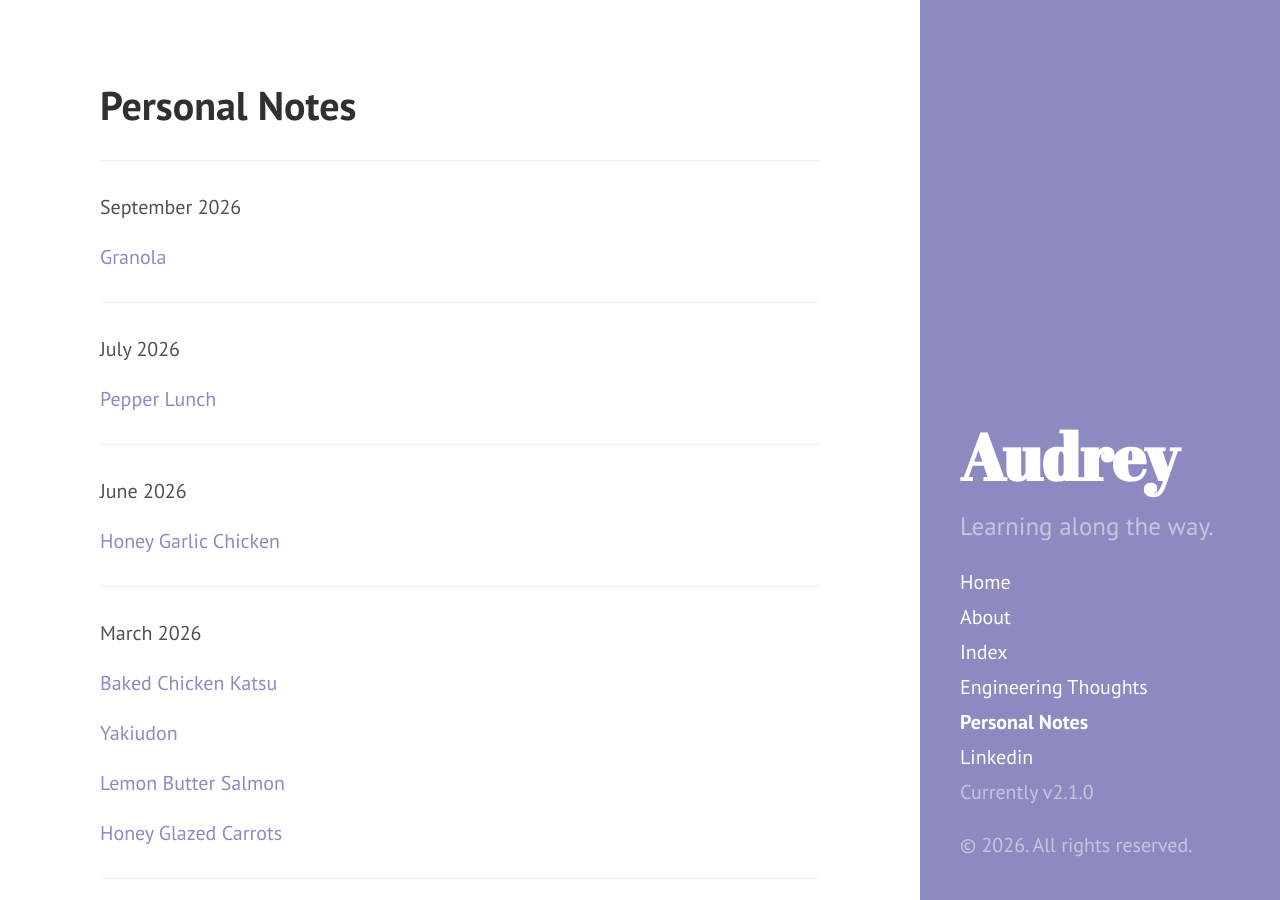
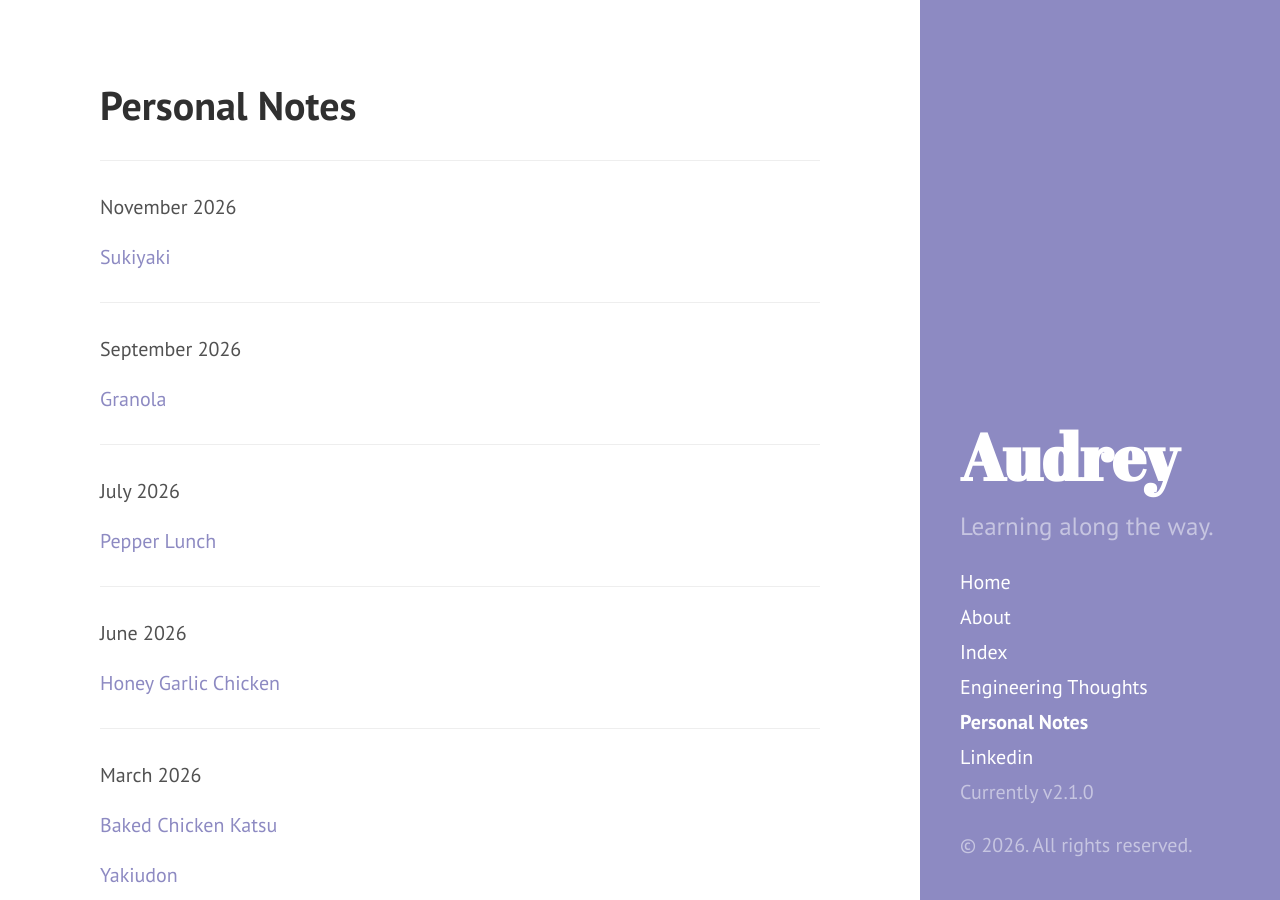
Before and after one commit to audity/audity.github.io, a Jekyll site: the page built from personal_notes.md, in a window 1280 px wide and 900 px high. Built offline with Jekyll 4.4.1, drawn with Linux system fonts in a browser that asks for light colours.

```diff
--- a/personal_notes.md
+++ b/personal_notes.md
@@ -2,6 +2,12 @@
 layout: page
 title: Personal Notes
 ---
+
+--------
+
+November 2026
+
+[Sukiyaki](/2026/11/06/Sukiyaki/)
 
 --------
 
```
Also changed, not shown: all_posts.md (+6 -0 lines).
